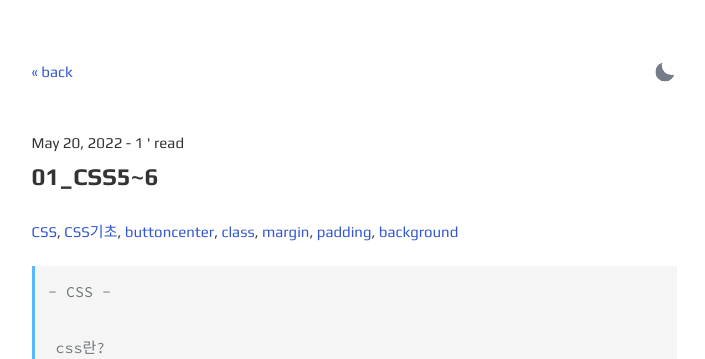
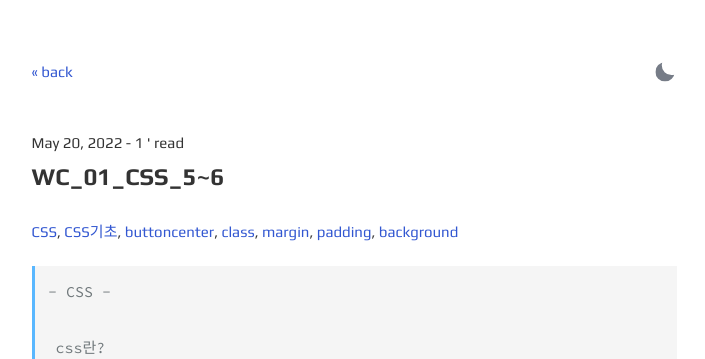
Before and after one commit to k-sub-git/younggunkim.github.io, a Jekyll site: the page built from _posts/2022-05-20-WCCSS_01_5~6.md, in a window 1280 px wide. Shown: the top 359 px of the page, without its empty margins (286-991 px from the left). Built offline with Jekyll 4.4.1, drawn with Linux system fonts in a browser that asks for light colours; comment, search, counter and statistics services are not loaded.

Commit message:
Update 2022-05-20-WCCSS_01_5~6.md

```diff
--- a/_posts/2022-05-20-WCCSS_01_5~6.md
+++ b/_posts/2022-05-20-WCCSS_01_5~6.md
@@ -1,6 +1,6 @@
 ---
 layout: post
-title: 01_CSS5~6
+title: WC_01_css_5~6
 tags: CSS CSS기초 buttoncenter class margin padding background
 ---
 
```
